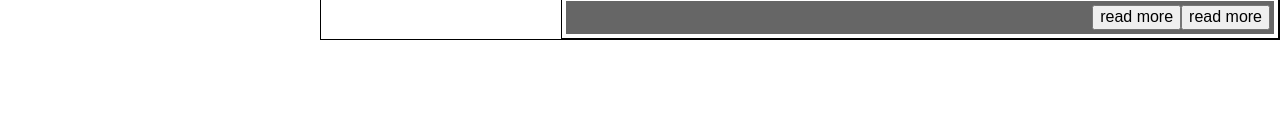
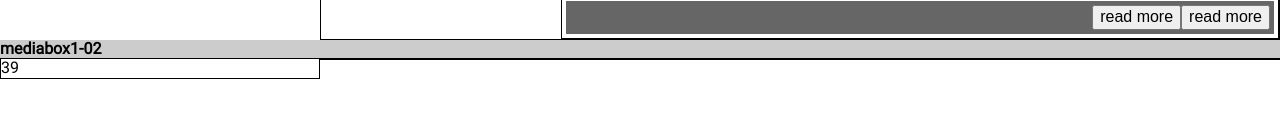
Before and after one commit to liquidnuker/r_comps_mediaBox1, a plain HTML site: page index.html in a window 1280 px wide. Shown: the part 119-236 px from the top of the page. Drawn offline with Linux system fonts and the light colour scheme.

Commit message:
mediabox1-02 paceholder added

```diff
--- a/index.html
+++ b/index.html
@@ -46,5 +46,16 @@
     </div>
   </div>
   <!-- end mediabox1-01 placeholder -->
+  <!-- begin mediabox1-02 placeholder -->
+  <h2 class="item-id">mediabox1-02</h2>
+  <div class="row">
+    <div class="col-sm-3">39</div>
+    <div class="col-sm-9">
+      <!-- begin mediabox1-02 -->
+
+      <!-- end mediabox1-02 -->
+    </div>
+  </div>
+  <!-- end mediabox1-02 placeholder -->
 </body>
 </html>
```
